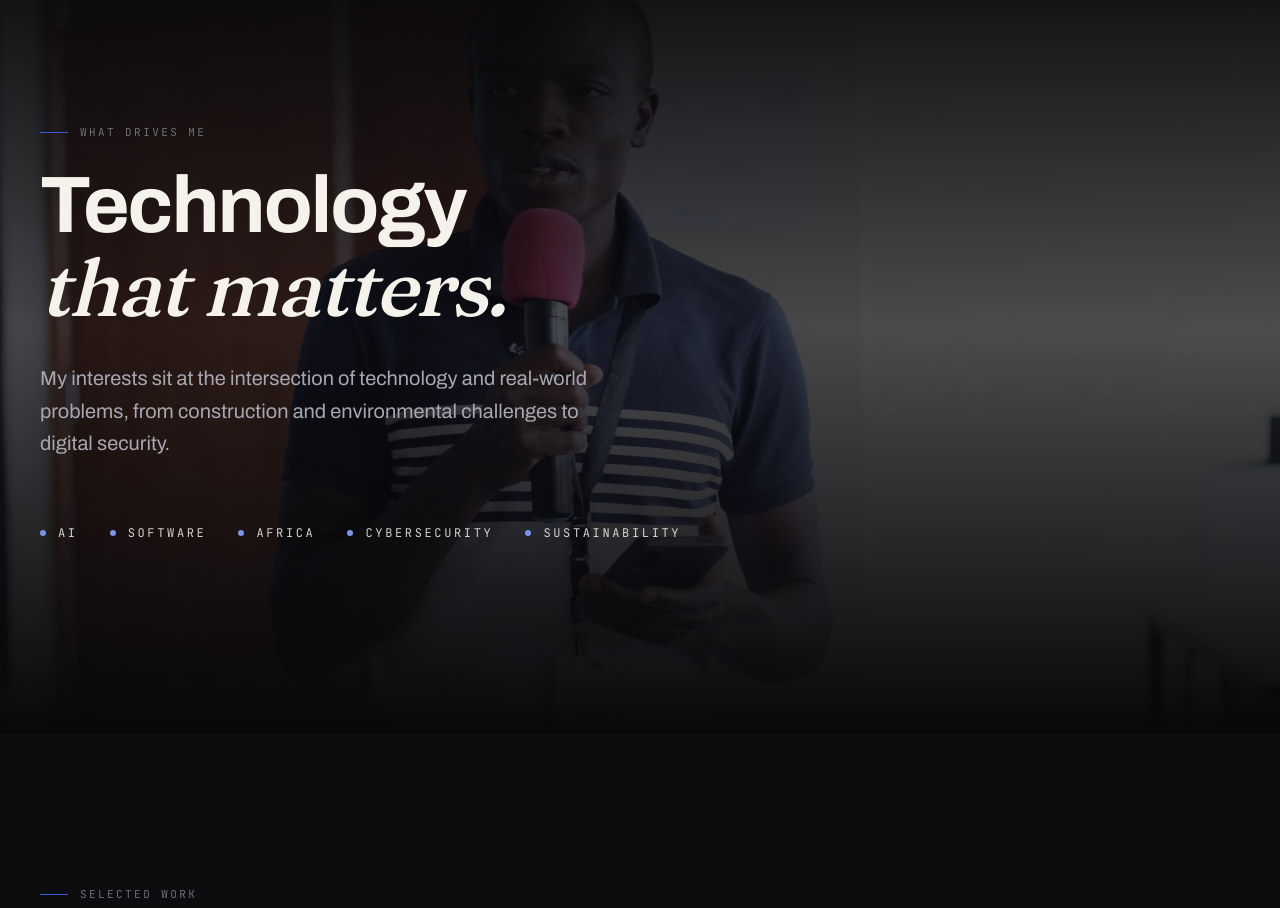
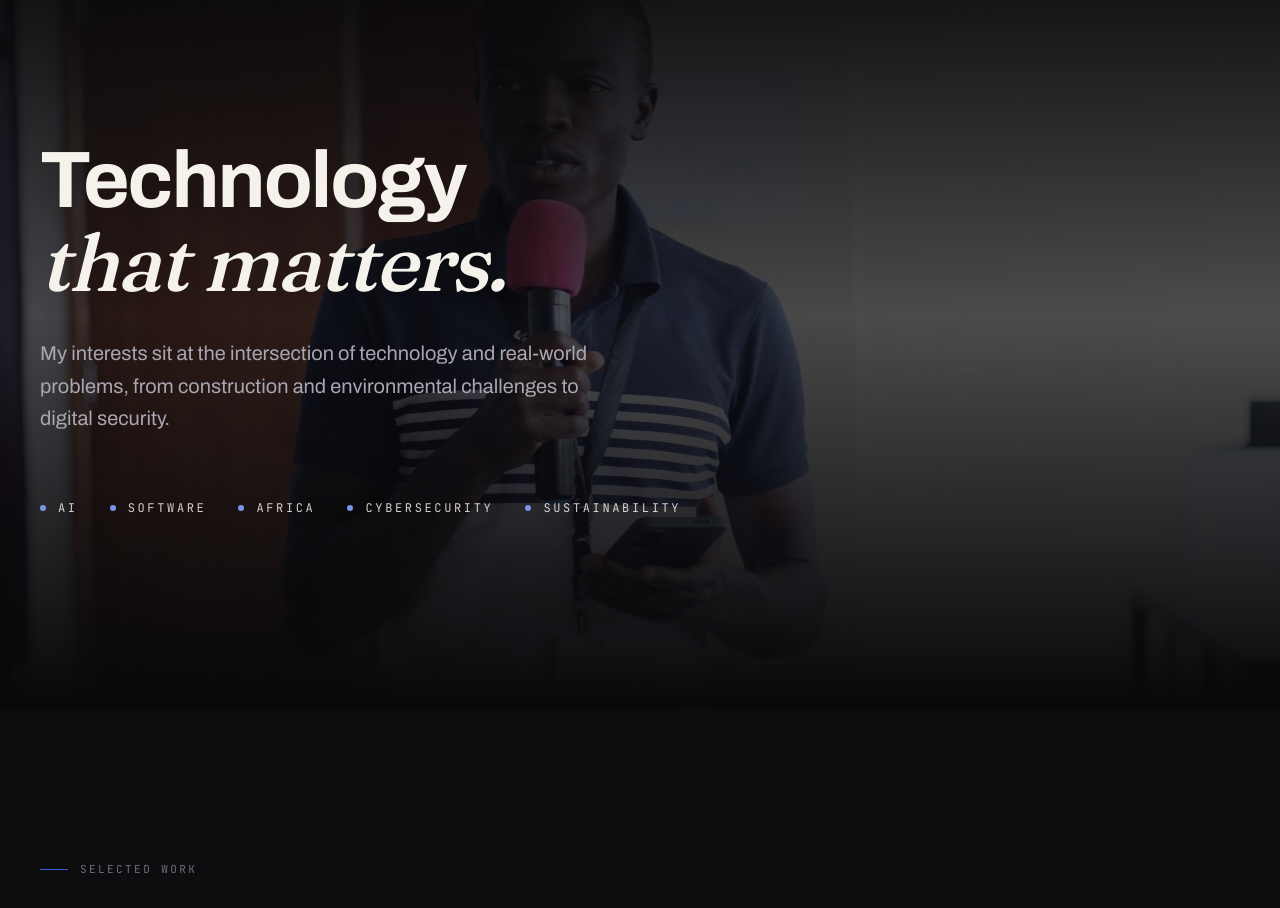
Before and after one commit to asoyovick/portfolio, a Next.js app: page / in a window 1280 px wide. Shown: the part 4900-5808 px from the top of the page. Built offline with nearby package versions, Linux system fonts and the light colour scheme; no server answers.

Commit message:
Remove redundant "What drives me" label from WhatDrivesMe section
The section heading provides sufficient context without the label.

🤖 Generated with Codebuff
Co-Authored-By: Codebuff <noreply@codebuff.com>

```diff
--- a/src/components/sections/WhatDrivesMe.tsx
+++ b/src/components/sections/WhatDrivesMe.tsx
@@ -30,8 +30,7 @@ export default function WhatDrivesMe() {
       <div className="wrap relative z-10 py-28 md:py-40 lg:py-48">
         <div className="max-w-2xl">
           <ScrollReveal>
-            <p className="label">What drives me</p>
-            <h2
+           <h2
               id="drives-heading"
               className="display-xl mt-6 mb-8 text-[var(--color-ink-hi)]"
             >
```
